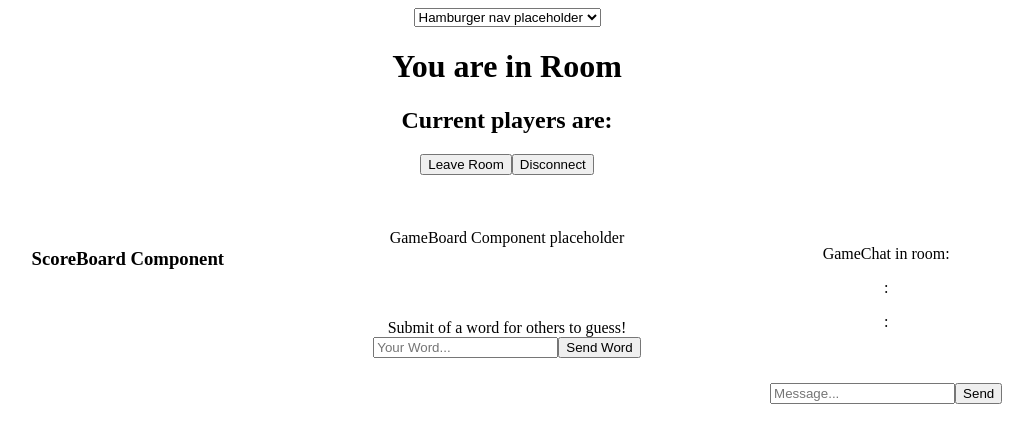
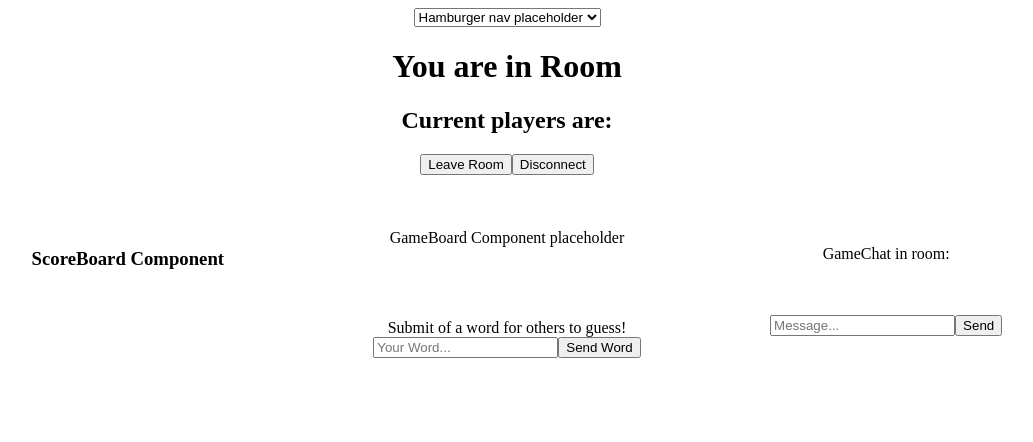
Before and after one commit to wowgr8/phrazel-frontend, a React (Create React App) app: page /GameLobby in a window 1280 px wide. Both pictures are taken after a click on the button "Create". Shown: the top 442 px of the page, without its empty margins (133-1166 px from the left). Built offline with nearby package versions, Linux system fonts and the light colour scheme.

Commit message:
add fix to conditional

```diff
--- a/src/components/GameChat.js
+++ b/src/components/GameChat.js
@@ -21,7 +21,7 @@ function GameChat({ room, players, userName }) {
   }, [socket]);
 
   useEffect(() => {
-    if (messageReceived.message !== '') {setChatLog(prevChatLog => [...prevChatLog, messageReceived])}
+    if (messageReceived !== '') {setChatLog(prevChatLog => [...prevChatLog, messageReceived])}
   }, [messageReceived]);
 
   useEffect(() => {
```
